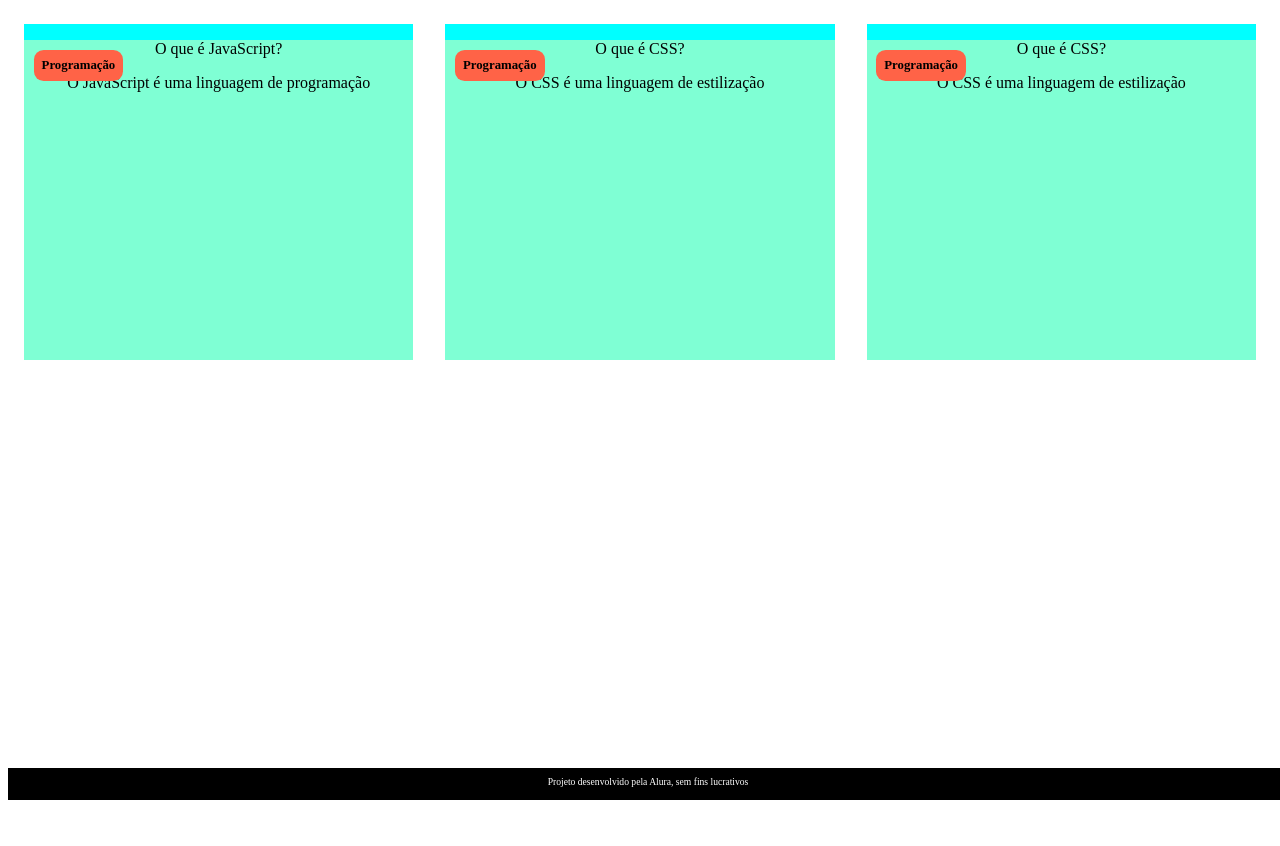
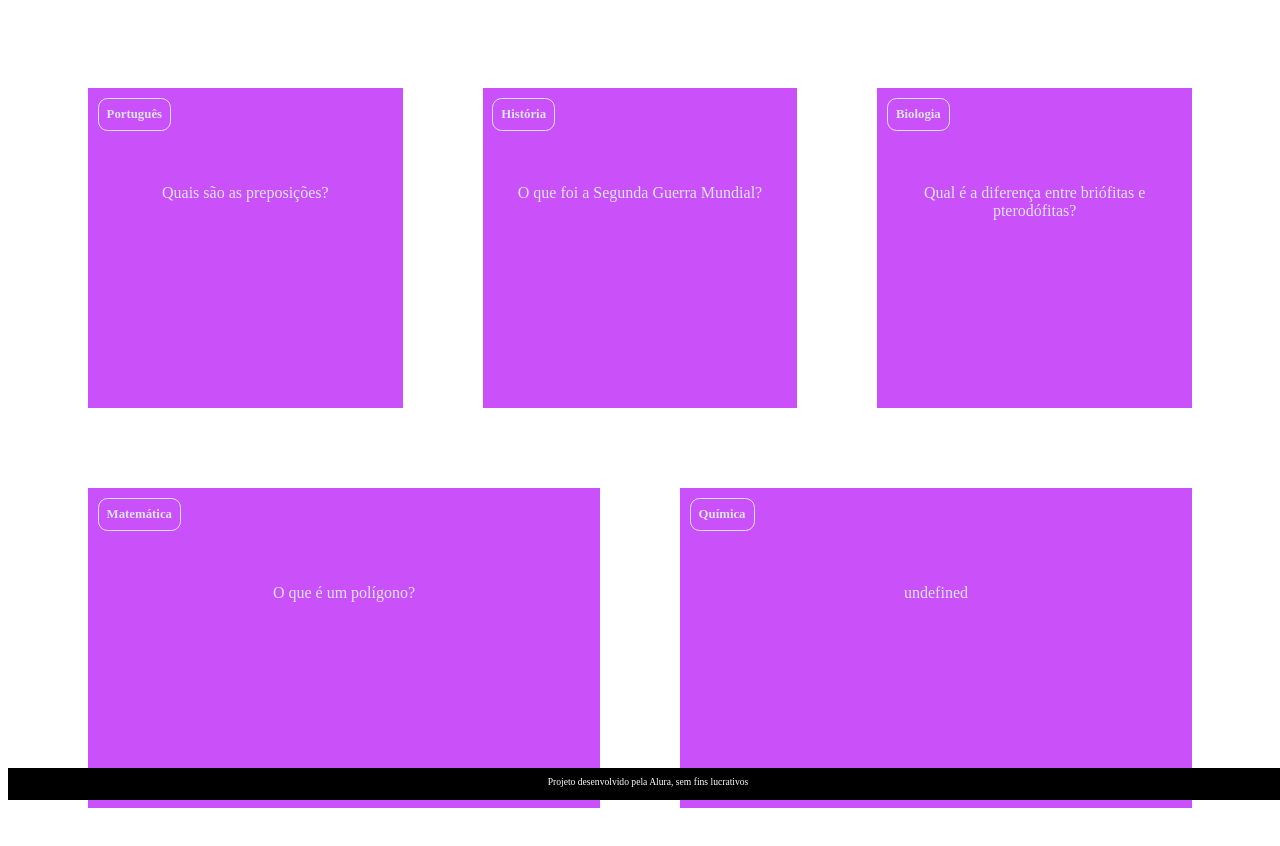
Before and after one commit to Julia1808/Projeto-Flashcard, a plain HTML site: page index.html in a window 1280 px wide. Before the commit the page ends 800 px from the top, so only its background shows below. Drawn offline with Linux system fonts and the light colour scheme.

Commit message:
alterações no projeto

```diff
--- a/app.js
+++ b/app.js
@@ -0,0 +1,19 @@
+function criaCartao(categoria, pergunta, resposta) {
+    let container = document.getElementById('container')
+    let cartao = document.createElement('article')
+    cartao.className = 'cartao'
+
+    cartao.innerHTML = `
+    <div class="cartao__conteudo">
+    <h3>${categoria}</h3>
+    <div class="cartao__conteudo__pergunta">
+        <p>${pergunta}</p>
+    </div>
+    <div class="cartao__conteudo__resposta">
+        <p>${resposta}</p>
+    </div>
+    </div>
+    `
+    container.appendChild(cartao)
+
+}
--- a/index.html
+++ b/index.html
@@ -11,41 +11,21 @@
         <section id="container">
                 <article class="cartao">
                         <div class="cartao__conteudo">
-                                <h3>Programação</h3>
+                                <h3>Português</h3>
                                 <div class="cartao__conteudo__pergunta">
-                                    <p>O que é JavaScript?</p>
+                                    <p>Quais são as preposições?</p>
                                 </div>
                                 <div class="cartao__conteudo__resposta">
-                                    <p>O JavaScript é uma linguagem de programação</p>
+                                    <p>A, ante, após, até, com, contra, de, desde, em, entre, para, perante, por, sem, sob, sobre, trás</p>
                                 </div>
                         </div>
-                </article>
-                <article class="cartao">
-                    <div class="cartao__conteudo">
-                        <h3>Programação</h3>
-                        <div class="cartao__conteudo__pergunta">
-                            <p>O que é CSS?</p>
-                        </div>
-                        <div class="cartao__conteudo__resposta">
-                            <p>O CSS é uma linguagem de estilização</p>
-                        </div>
-                    </div>
-                </article>
-                <article class="cartao">
-                    <div class="cartao__conteudo">
-                        <h3>Programação</h3>
-                        <div class="cartao__conteudo__pergunta">
-                            <p>O que é CSS?</p>
-                        </div>
-                        <div class="cartao__conteudo__resposta">
-                            <p>O CSS é uma linguagem de estilização</p>
-                        </div>
-                    </div>
                 </article>
             </section>
     </main>
     <footer>
         <p>Projeto desenvolvido pela Alura, sem fins lucrativos</p>
     </footer>
+    <script src="app.js"></script>
+    <script src="perguntas.js"></script>
 </body>
 </html>
--- a/perguntas.js
+++ b/perguntas.js
@@ -0,0 +1,23 @@
+criaCartao(
+    'História',
+    'O que foi a Segunda Guerra Mundial?',
+    'A Segunda Guerra Mundial foi um conflito global que ocorreu de 1939 à 1945, sendo causada pelo descontentamento alemão com o Tratado de Veersalhes e o crescente expansionismo das nações'
+)
+
+criaCartao(
+    'Biologia',
+    'Qual é a diferença entre briófitas e pterodófitas?',
+    'As pterodófitas, diferente das briófitas, possuem orgãos verdadeiros e vasos condutores de seiva que ajudam no transporte de água e nutrientes'
+)
+
+criaCartao(
+    'Matemática',
+    'O que é um polígono?',
+    'É uma figura geométrica plana e fechada, formada por segmentos de reta que não se cruzam'
+)
+
+criaCartao(
+    'Química'
+
+
+)
--- a/style.css
+++ b/style.css
@@ -5,7 +5,7 @@
 }
 
 body {
-    background-color: url('img/bg-desktop.webp');
+    background-color: url('assets/bg-desktop.webp');
     font-family: Bai Jamjuree;
 }
 
@@ -13,31 +13,70 @@ body {
 
 #container {
     display: flex;
+    flex-wrap: wrap;
+    justify-content: space-between;
+    padding: 4rem;
+    gap: 3rem;
 }
 
 .cartao {
     margin: 1rem 1rem;
-    background-color: aqua;
     height: 20rem;
     flex-grow: 1;
     flex-basis: calc(33% - 6rem);
 }
 
 .cartao__conteudo {
+    background-color: var(--card-front-color);
     text-align: center;
-    background-color: aquamarine;
+    background-color: rgb(202, 80, 250);
     height: 100%;
+    transform-style: preserve-3d;
+    transition: transform 300ms ease-in-out;
 }
 
 .cartao__conteudo h3 {
-    background-color: tomato;
+    color: var(--text-color);
+    border: 1px solid var(--text-color);
     text-align: left;
     padding: 0.5rem;
     position: absolute;
     margin: 0.6rem;
     border-radius:0.6rem;
     font-size: 1vw;
+    backface-visibility: hidden;
+}
 
+.cartao__conteudo p {
+    margin-top: 1rem;
+    padding: 2rem;
+    margin-top: 4rem;
+}
+
+.cartao__conteudo__pergunta p {
+    color: var(--text-color);
+    font-weight: 500;
+}
+
+.cartao__conteudo__resposta p {
+    color: var(--card-back-color);
+    font-weight: 700;
+}
+
+.cartao:hover .cartao__conteudo {
+    transform: rotateY(180deg);
+}
+
+.cartao__conteudo__pergunta,
+.cartao__conteudo__resposta {
+    backface-visibility: hidden;
+    position: absolute;
+    height: 100%;
+    width: 100%;
+}
+
+.cartao__conteudo__resposta {
+    transform: rotateY(180deg);
 }
 
 /* código omitido */
```
